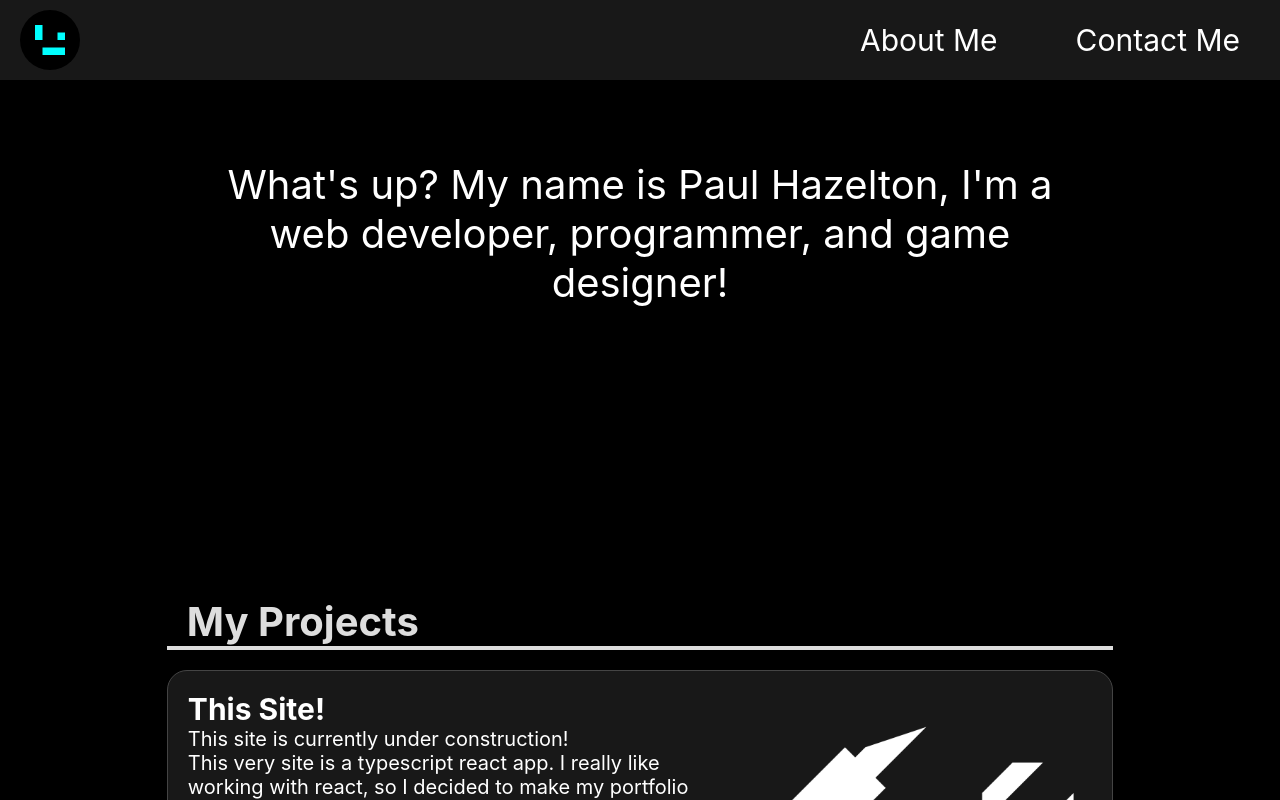
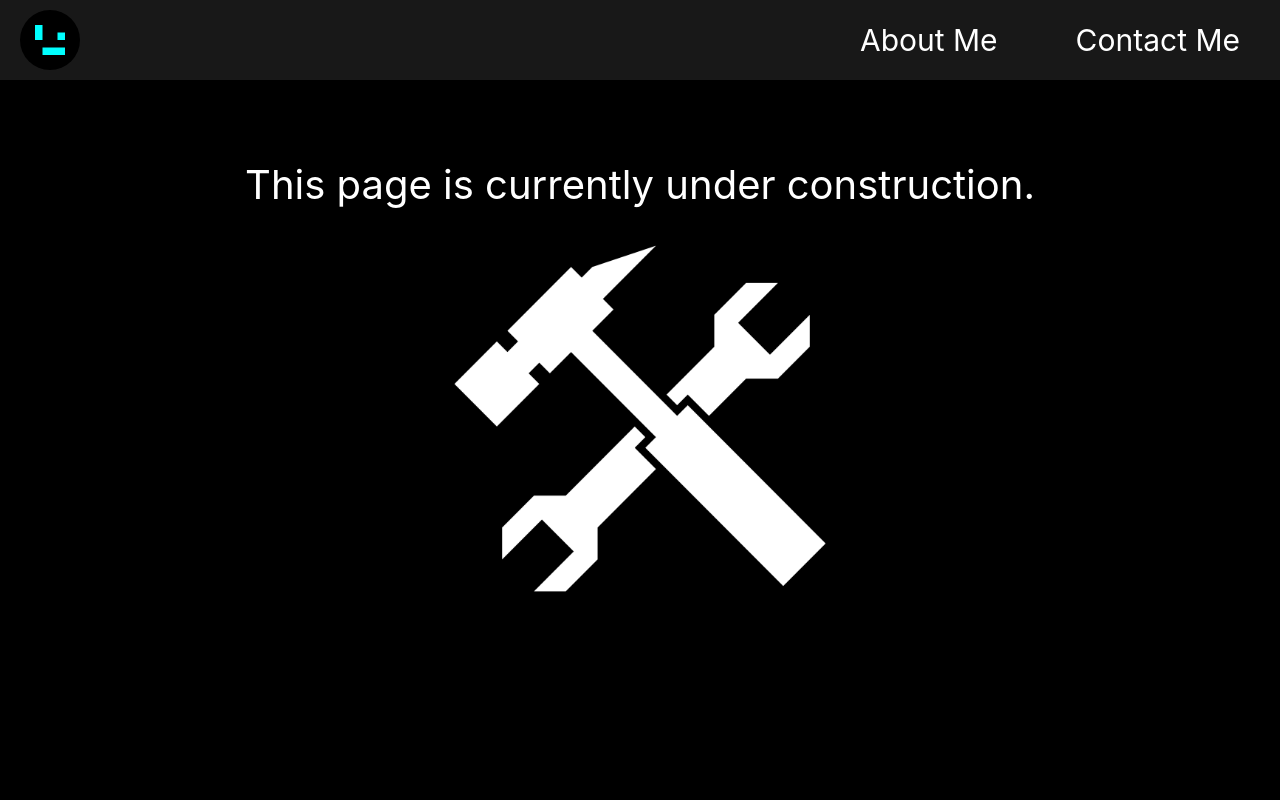
Before and after one commit to PaulHazelton/hazeltonspaul, a React (Create React App) app: page /about in a window 1280 px wide. Shown: the top 800 px of the page. Built offline with nearby package versions, Linux system fonts and the light colour scheme.

Commit message:
Added react router and navigation

```diff
--- a/package.json
+++ b/package.json
@@ -13,14 +13,15 @@
     "@types/react-dom": "^17.0.3",
     "react": "^17.0.2",
     "react-dom": "^17.0.2",
+    "react-router-dom": "^5.2.0",
     "react-scripts": "4.0.3",
     "typescript": "^4.2.4",
     "web-vitals": "^1.1.2"
   },
   "scripts": {
     "start": "react-scripts start",
-	"predeploy": "npm run build",
- 	"deploy": "gh-pages -d build",
+    "predeploy": "npm run build",
+    "deploy": "gh-pages -d build",
     "build": "react-scripts build",
     "test": "react-scripts test",
     "eject": "react-scripts eject"
@@ -44,6 +45,7 @@
     ]
   },
   "devDependencies": {
+    "@types/react-router-dom": "^5.1.7",
     "gh-pages": "^3.1.0"
   }
 }
--- a/src/App.css
+++ b/src/App.css
@@ -42,6 +42,16 @@ body {
 	background-color: var(--bgcolor);
 }
 
+/* General Stuff */
+.img-box {
+	width: 100%;
+	display: flex;
+	justify-content: center;
+}
+.big-img {
+	width: 40%;
+}
+
 /* Nav bar stuff */
 header {
 	font-size: calc(1rem * var(--header-fs));
@@ -60,13 +70,22 @@ header {
 	z-index: 10;
 }
 /* Logo */
-.logo {
+#logo-link {
 	height: 75%;
+	display: flex;
+	align-items: center;
+	border-radius: 50%;
 	transition: var(--time-3) ease;
 }
-.logo:hover {
+.logo {
+	height: 100%;
+}
+#logo-link:hover,
+#logo-link:focus {
 	transform: rotateZ(360deg);
-	transition: var(--time-3) ease;
+	border-radius: 50%;
+	border: 2px solid var(--accent);
+	transition: transform var(--time-3) ease;
 }
 /* Nav items */
 #nav-link-list {
@@ -96,14 +115,17 @@ nav {
 
 	position: relative;
 	margin: 0 1.3em;
+	white-space: nowrap;
+	text-decoration: none;
 
-	white-space: nowrap;
+	color: var(--fgcolor);
 
 	transition: var(--time-2) ease-in;
 
 	cursor: pointer;
 }
-#nav-list-item:hover {
+#nav-list-item:hover,
+#nav-list-item:focus {
 	color: var(--accent);
 }
 #nav-list-item::after {
@@ -120,7 +142,8 @@ nav {
 
 	background: var(--accent);
 }
-#nav-list-item:hover::after {
+#nav-list-item:hover::after,
+#nav-list-item:focus::after {
 	transform: scaleX(1);
 }
 #overflow-x-space:after {
--- a/src/App.tsx
+++ b/src/App.tsx
@@ -4,6 +4,9 @@ import './App.css';
 import Home from './home/home';
 import { PopData } from './common/interfaces';
 import PopUp from './common/popups';
+import { Switch, Route, BrowserRouter } from 'react-router-dom';
+import About from './about/about';
+import Contact from './contact/contact';
 
 function App() {
 
@@ -26,11 +29,22 @@ function App() {
 	}
 
 	return (
+		<BrowserRouter>
 		<div id='App'>
 			<NavBar />
 			<div id='center-pane1'>
 			<div id='center-pane2'>
-				<Home />
+				<Switch>
+					<Route exact path='/' render={
+						() => <Home />
+					} />
+					<Route path='/about' render={
+						() => <About />
+					} />
+					<Route path='/contact' render={
+						() => <Contact />
+					} />
+				</Switch>
 			</div>
 			</div>
 			{
@@ -38,6 +52,7 @@ function App() {
 				showPopUp ? <PopUp setShowPopUp={setShowPopUp} data={popData} /> : null
 			}
 		</div>
+		</BrowserRouter>
 	);
 }
 
--- /dev/null
+++ b/src/about/about.tsx
@@ -0,0 +1,16 @@
+
+
+function About() {
+	return (
+		<div className='section' id='welcome-section'>
+			<div id='welcome-box'>
+				This page is currently under construction.
+			</div>
+			<div className='img-box'>
+				<img src='images/construction.png' alt='construction' className='big-img' />
+			</div>
+		</div>
+	);
+}
+
+export default About;
--- a/src/common/components.tsx
+++ b/src/common/components.tsx
@@ -1,3 +1,5 @@
+import { Link } from 'react-router-dom'
+
 export function NavBar() {
 
 	// window scroll thing
@@ -14,11 +16,11 @@ export function NavBar() {
 
 	return (
 		<header>
-			<img className='logo' src='./logo.svg' alt='logo' />
+			<Link to='/' id='logo-link'><img className='logo' src='./logo.svg' alt='logo' /></Link>
 			<nav>
 				<ul id='nav-link-list'>
-					<li id='nav-list-item'>About Me</li>
-					<li id='nav-list-item'>Contact Me</li>
+					<Link to='/about' id='nav-list-item'>About Me</Link>
+					<Link to='/contact' id='nav-list-item'>Contact Me</Link>
 					<li id='overflow-x-space'></li>
 				</ul>
 			</nav>
--- /dev/null
+++ b/src/contact/contact.tsx
@@ -0,0 +1,16 @@
+
+
+function Contact() {
+	return (
+		<div className='section' id='welcome-section'>
+			<div id='welcome-box'>
+				This page is currently under construction.
+			</div>
+			<div className='img-box'>
+				<img src='images/construction.png' alt='construction' className='big-img' />
+			</div>
+		</div>
+	);
+}
+
+export default Contact;
```
Also changed, not shown: src/index.tsx (+4 -4 lines), 1 other file (tests, documents, lock files or other folders).
